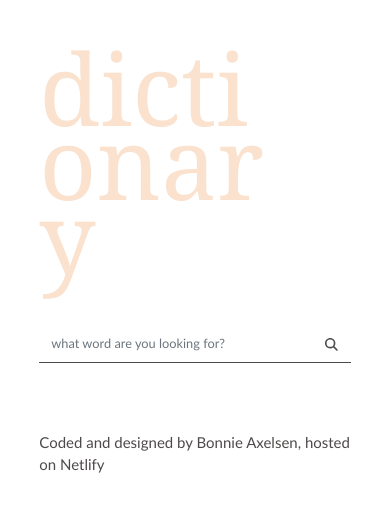
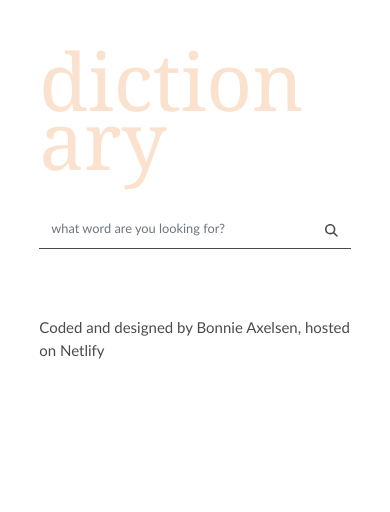
Before and after one commit to BonnieAxelsen/REACT-DICTIONARY-APP, a React (Create React App) app: page / in a window 390 px wide. Shown: the top 512 px of the page. Built offline with nearby package versions, Linux system fonts and the light colour scheme; no server answers.

Commit message:
Update App.css

```diff
--- a/src/styles/App.css
+++ b/src/styles/App.css
@@ -48,6 +48,5 @@ a {
   }
 
   h1 {
-    font-size: calc(5rem + 5vw);
   }
 }
```
